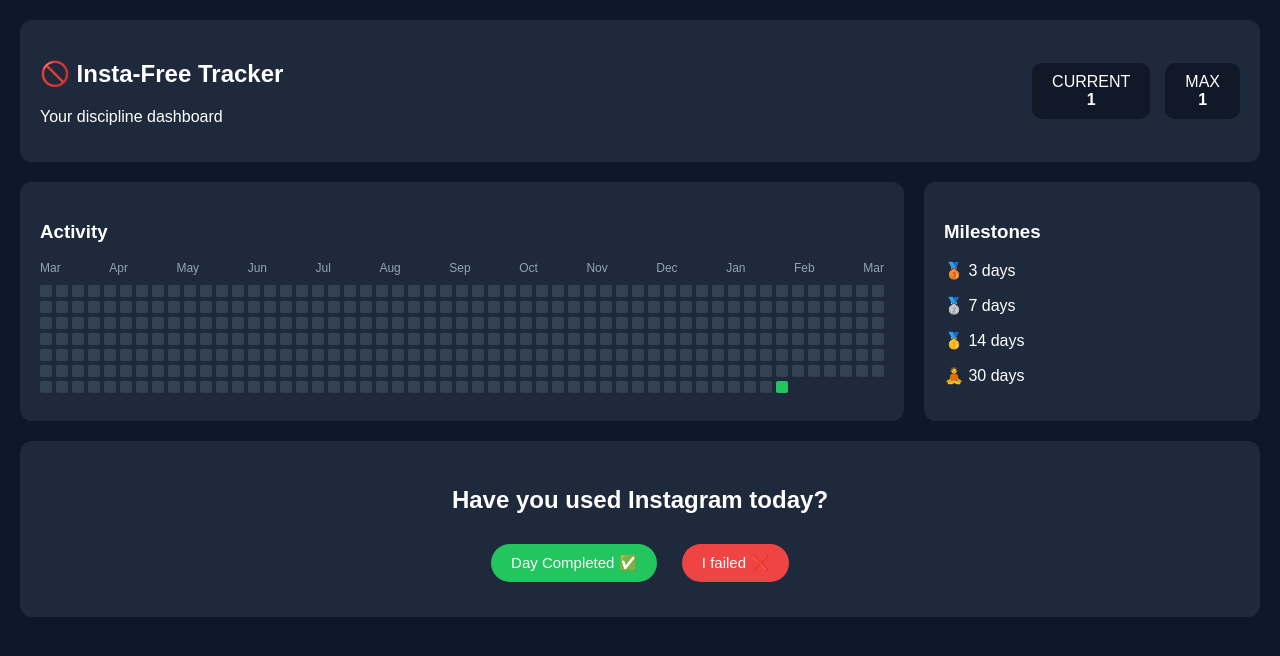
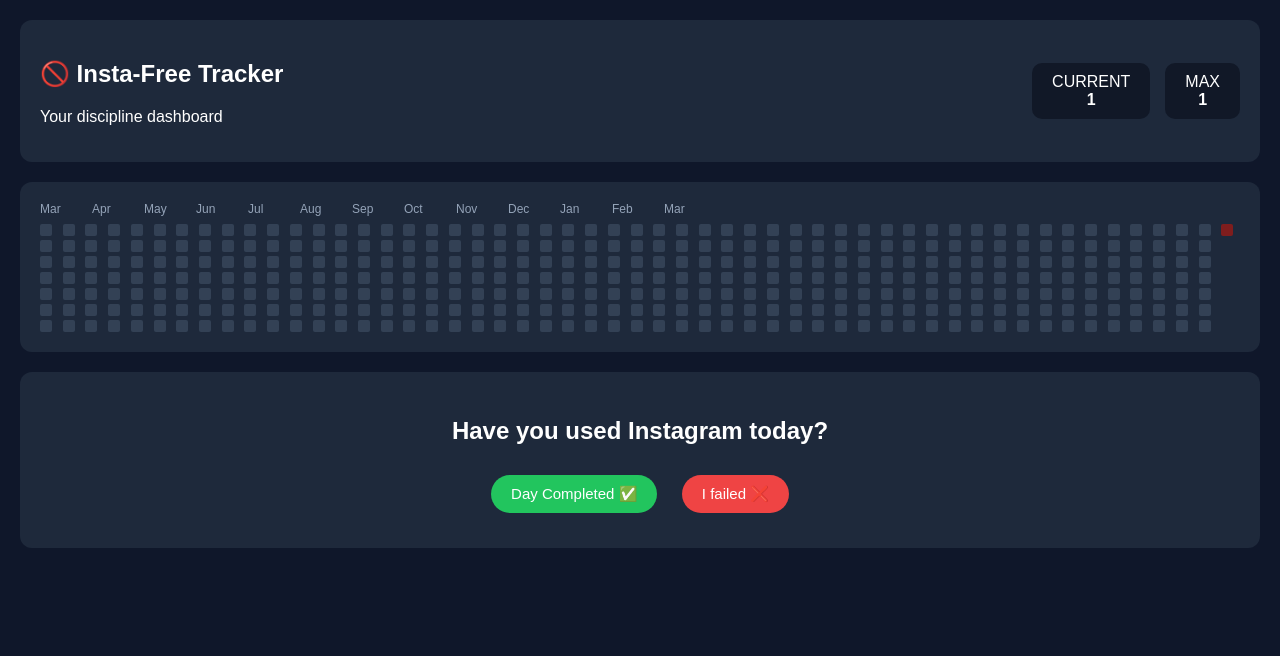
Before and after one commit to kuki1903/streak-tracker, a plain HTML site: page index.html in a window 1280 px wide. Both pictures are taken after a click on the button "Day Completed ✅". Drawn offline with Linux system fonts and the light colour scheme.

Commit message:
Update index.html

```diff
--- a/index.html
+++ b/index.html
@@ -6,102 +6,46 @@
 <title>Insta-Free Tracker</title>
 
 <style>
-body {
-    margin: 0;
-    font-family: Arial, sans-serif;
-    background: #0f172a;
-    color: white;
-}
+body { margin:0; font-family: Arial, sans-serif; background:#0f172a; color:white; }
+.container { padding:20px; }
+.header { display:flex; justify-content:space-between; align-items:center; background:#1e293b; padding:20px; border-radius:12px; }
+.stats { display:flex; gap:15px; }
+.stat { background:#111827; padding:10px 20px; border-radius:10px; text-align:center; }
+.main { margin-top:20px; }
 
-.container {
-    padding: 20px;
-}
-
-.header {
-    display: flex;
-    justify-content: space-between;
-    align-items: center;
-    background: #1e293b;
-    padding: 20px;
-    border-radius: 12px;
-}
-
-.stats {
-    display: flex;
-    gap: 15px;
-}
-
-.stat {
-    background: #111827;
-    padding: 10px 20px;
-    border-radius: 10px;
-    text-align: center;
-}
-
-.main {
-    display: grid;
-    grid-template-columns: 2fr 1fr;
-    gap: 20px;
-    margin-top: 20px;
-}
-
-.heatmap {
-    background: #1e293b;
-    padding: 20px;
-    border-radius: 12px;
-}
-
-.months {
-    display: flex;
-    justify-content: space-between;
-    font-size: 12px;
-    margin-bottom: 10px;
-    color: #94a3b8;
-}
+/* Heatmap */
+.heatmap { background:#1e293b; padding:20px; border-radius:12px; }
+.months { display:flex; font-size:12px; color:#94a3b8; margin-bottom:8px; }
+.months span { width:52px; }
 
 .grid {
-    display: grid;
-    grid-template-columns: repeat(53, 12px);
-    grid-auto-rows: 12px;
-    gap: 4px;
+  display:grid;
+  grid-template-rows: repeat(7, 12px);
+  grid-auto-flow: column;
+  gap:4px;
 }
 
 .cell {
-    width: 12px;
-    height: 12px;
-    background: #334155;
-    border-radius: 2px;
+  width:12px;
+  height:12px;
+  border-radius:2px;
+  background:#334155;
 }
 
-.cell.active {
-    background: #22c55e;
-}
+/* SUCCESS (red shades like your requirement) */
+.cell.level1 { background:#7f1d1d; }
+.cell.level2 { background:#991b1b; }
+.cell.level3 { background:#b91c1c; }
+.cell.level4 { background:#ef4444; }
 
-.panel {
-    background: #1e293b;
-    padding: 20px;
-    border-radius: 12px;
-}
+/* FAILED day = BLACK */
+.cell.fail { background:#000000; }
 
-.action {
-    background: #1e293b;
-    padding: 25px;
-    border-radius: 12px;
-    margin-top: 20px;
-    text-align: center;
-}
-
-button {
-    padding: 10px 20px;
-    margin: 10px;
-    border: none;
-    border-radius: 20px;
-    font-size: 15px;
-    cursor: pointer;
-}
-
-.success { background: #22c55e; color: white; }
-.fail { background: #ef4444; color: white; }
+.panel { background:#1e293b; padding:20px; border-radius:12px; margin-top:20px; }
+.action { background:#1e293b; padding:25px; border-radius:12px; margin-top:20px; text-align:center; }
+button { padding:10px 20px; margin:10px; border:none; border-radius:20px; font-size:15px; cursor:pointer; }
+.success { background:#22c55e; color:white; }
+.failbtn { background:#ef4444; color:white; }
 </style>
 </head>
 
@@ -114,39 +58,23 @@
     <h2>🚫 Insta-Free Tracker</h2>
     <p>Your discipline dashboard</p>
   </div>
-
   <div class="stats">
-        <div class="stat">
-            CURRENT<br><b id="current">0</b>
-        </div>
-        <div class="stat">
-            MAX<br><b id="max">0</b>
-        </div>
+    <div class="stat">CURRENT<br><b id="current">0</b></div>
+    <div class="stat">MAX<br><b id="max">0</b></div>
   </div>
 </div>
 
 <div class="main">
-
   <div class="heatmap">
-        <h3>Activity</h3>
     <div class="months" id="months"></div>
     <div id="grid" class="grid"></div>
   </div>
-
-    <div class="panel">
-        <h3>Milestones</h3>
-        <p>🥉 3 days</p>
-        <p>🥈 7 days</p>
-        <p>🥇 14 days</p>
-        <p>🧘 30 days</p>
-    </div>
-
 </div>
 
 <div class="action">
   <h2>Have you used Instagram today?</h2>
   <button class="success" onclick="mark(1)">Day Completed ✅</button>
-    <button class="fail" onclick="mark(0)">I failed ❌</button>
+  <button class="failbtn" onclick="mark(0)">I failed ❌</button>
 </div>
 
 </div>
@@ -154,41 +82,41 @@
 <script>
 let data = JSON.parse(localStorage.getItem("data")) || {};
 
-function today() {
-    return new Date().toISOString().split("T")[0];
-}
+function today(){ return new Date().toISOString().split("T")[0]; }
 
-function mark(val) {
+function mark(val){
   data[today()] = val;
   localStorage.setItem("data", JSON.stringify(data));
   render();
 }
 
-function currentStreak() {
+function currentStreak(){
   let d = new Date();
   let count = 0;
-    while (true) {
+  while(true){
     let key = d.toISOString().split("T")[0];
-        if (data[key] === 1) {
-            count++;
-            d.setDate(d.getDate() - 1);
-        } else break;
+    if(data[key] === 1){ count++; d.setDate(d.getDate()-1); }
+    else break;
   }
   return count;
 }
 
-function maxStreak() {
-    let max = 0, curr = 0;
-    Object.keys(data).sort().forEach(k => {
-        if (data[k] === 1) {
-            curr++;
-            max = Math.max(max, curr);
-        } else curr = 0;
+function maxStreak(){
+  let max=0,curr=0;
+  Object.keys(data).sort().forEach(k=>{
+    if(data[k]===1){ curr++; max=Math.max(max,curr);} else curr=0;
   });
   return max;
 }
 
-function render() {
+function getLevel(streakLen){
+  if(streakLen>=20) return "level4";
+  if(streakLen>=10) return "level3";
+  if(streakLen>=5) return "level2";
+  return "level1";
+}
+
+function render(){
   document.getElementById("current").innerText = currentStreak();
   document.getElementById("max").innerText = maxStreak();
 
@@ -198,33 +126,40 @@
   monthsDiv.innerHTML = "";
 
   let todayDate = new Date();
-    let dates = [];
-
-    for (let i = 364; i >= 0; i--) {
-        let d = new Date();
-        d.setDate(todayDate.getDate() - i);
-        dates.push(new Date(d));
-    }
+  let start = new Date();
+  start.setDate(todayDate.getDate() - 364);
 
   let currentMonth = -1;
+  let streak = 0;
 
-    dates.forEach((d, index) => {
+  for(let i=0;i<365;i++){
+    let d = new Date(start);
+    d.setDate(start.getDate()+i);
     let key = d.toISOString().split("T")[0];
 
-        if (d.getMonth() !== currentMonth) {
+    // Month labels
+    if(d.getMonth() !== currentMonth){
       currentMonth = d.getMonth();
-            let monthName = d.toLocaleString('default', { month: 'short' });
       let span = document.createElement("span");
-            span.innerText = monthName;
+      span.innerText = d.toLocaleString('default',{month:'short'});
       monthsDiv.appendChild(span);
     }
 
     let div = document.createElement("div");
     div.className = "cell";
-        if (data[key] === 1) div.classList.add("active");
+
+    if(data[key] === 1){
+      streak++;
+      div.classList.add(getLevel(streak));
+    } else if(data[key] === 0){
+      streak = 0; // reset streak
+      div.classList.add("fail");
+    } else {
+      streak = 0;
+    }
 
     grid.appendChild(div);
-    });
+  }
 }
 
 render();
```
Lines whose indentation alone changed are shown as unchanged.
